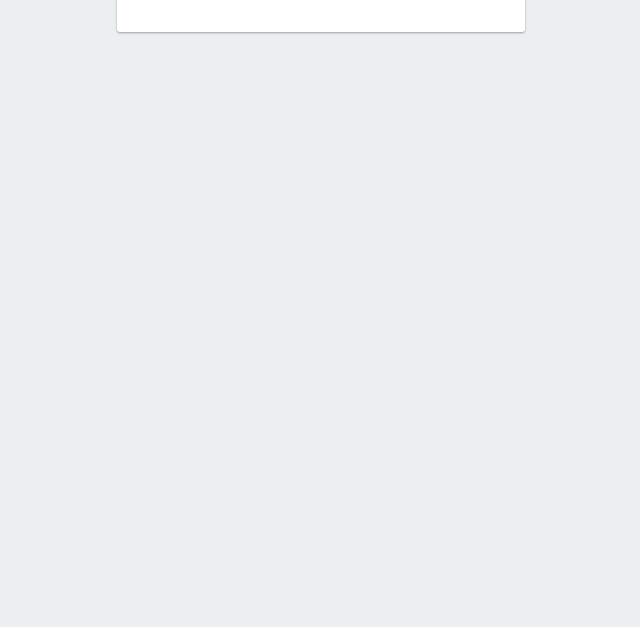
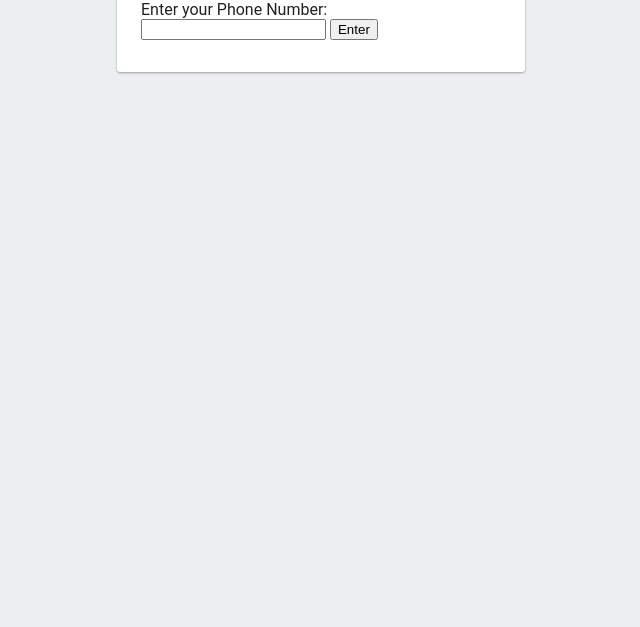
Before and after one commit to wisewhyforge/boilermake2022, a website: page public/index.html in a window 1280 px wide. Shown: the part 173-800 px from the top of the page, without its empty margins (319-959 px from the left). Drawn offline with Linux system fonts and the light colour scheme; some packages are replaced by stand-ins of ours.

Commit message:
Update index.html

```diff
--- a/public/index.html
+++ b/public/index.html
@@ -41,6 +41,9 @@
   <body>
     <div id="message">
       <h1>Welcome to PerishMinder</h1>
+      <label for= "num"> Enter your Phone Number: </label>
+      <input type="", id="num", name="num", maxlength="10"></input>
+      <button id="enter"> Enter </button>
 
     </div>
 
@@ -82,6 +85,11 @@
           loadEl.textContent = 'Error loading the Firebase SDK, check the console.';
         }
       });
+
+      // var button = document.querySelector('#enter');
+
+
+
     </script>
   </body>
 </html>
```
